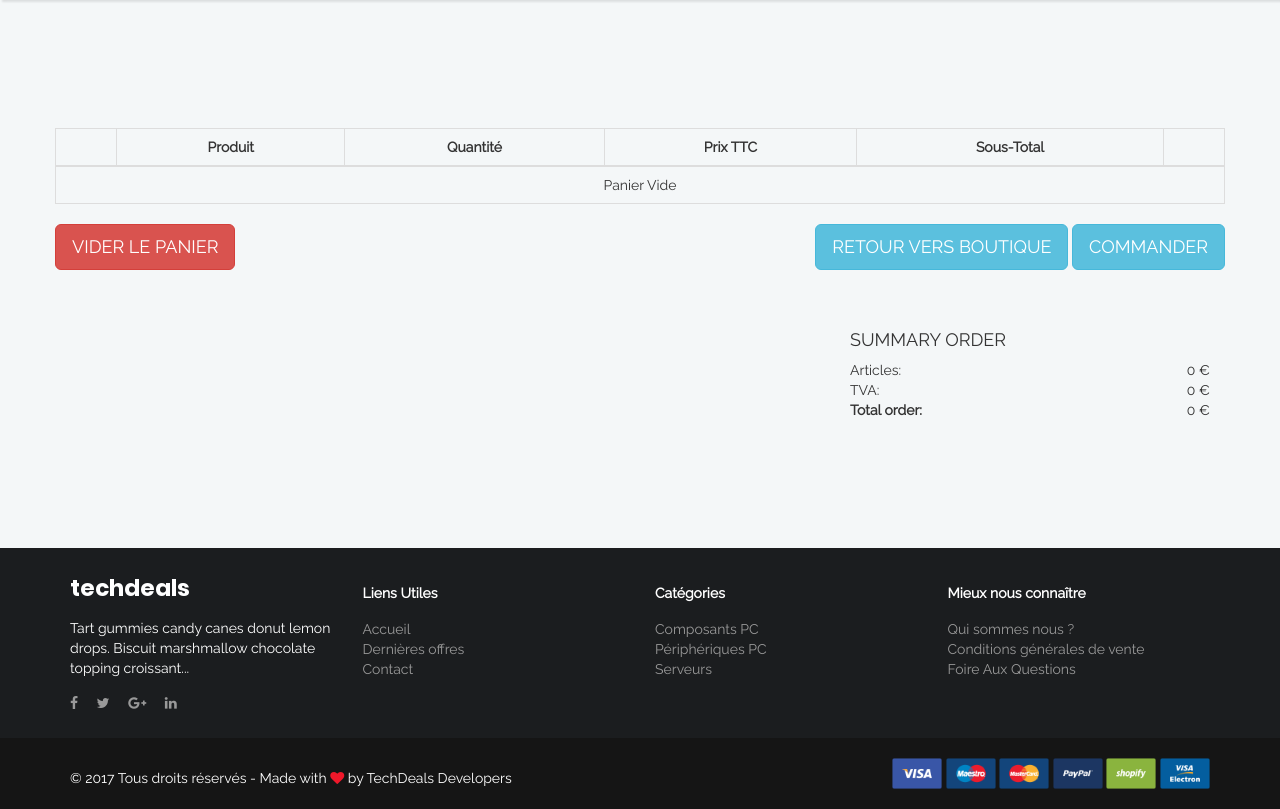
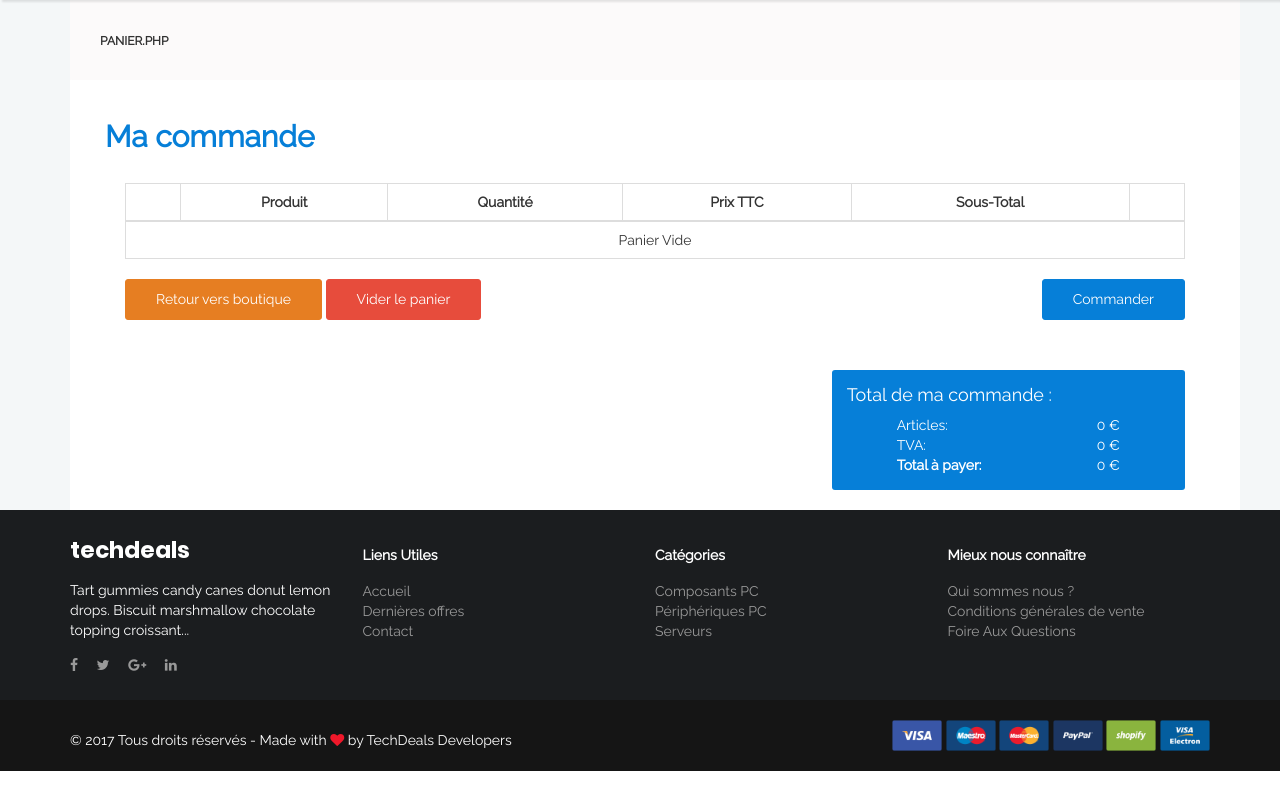
Before and after one commit to maxencecolmant/E-commerce-website, a PHP site: page /panier.php in a window 1280 px wide. Shown: the part 63-872 px from the top of the page. After the commit the page ends 834 px from the top, so only its background shows below. Run offline with PHP 8.4, Linux system fonts and the light colour scheme; data comes from the database, SQL or seed files in the repository; some libraries are stand-ins or nearby versions; some web fonts are replaced.

Commit message:
add css for panier

```diff
--- a/assets/custom/main.css
+++ b/assets/custom/main.css
@@ -1198,6 +1198,76 @@
 			font-weight: 600;
 		}
 
+		/***Cart Page***/
+
+		.cart-page .container {
+			background: #fff;
+		}
+
+		.cart-page .row {
+			padding: 0 50px;
+		}
+
+		.cart-page .content h2 {
+			margin-top: 0;
+			margin-bottom: 30px;
+			font-weight: 600;
+			color: #067fd8;
+			padding: 0 15px;
+		}
+
+		.cart-page .total-cart {
+			background: #067fd8;
+			color: #fff;
+			border-radius: 3px;
+		}
+
+		.cart-page section {
+			margin: 15px 0;
+		}
+
+		.cart-page .drop-cart {
+			background: #e74c3c;
+			border-color: #e74c3c;
+			font-size: 14px;
+			border-radius: 3px;
+			padding: 10px 30px;
+		}
+
+		.cart-page .drop-cart:hover,
+		.cart-page .drop-cart:focus {
+			background: #db4737;
+			border-color: #db4737;
+		}
+
+		.cart-page .valid-order {
+			background: #067fd8;
+			border-color: #067fd8;
+			font-size: 14px;
+			border-radius: 3px;
+			padding: 10px 30px;
+		}
+
+		.cart-page .valid-order:hover,
+		.cart-page .valid-order:focus {
+			background: #119cd6;
+			border-color: #119cd6;
+		}
+
+		.cart-page .return {
+			background: #e67e22;
+			border-color: #e67e22;
+			font-size: 14px;
+			border-radius: 3px;
+			padding: 10px 30px;
+		}
+
+		.cart-page .return:hover,
+		.cart-page .return:focus {
+			background: #e67818;
+			border-color: #e67818;
+		}
+
 		/*
 ------------------------
 	About US
--- a/panier.php
+++ b/panier.php
@@ -4,70 +4,73 @@
 
 <?php
 require_once 'includes/Cart.php';
-$cart = new techdeals\Cart( $_POST );
+$cart = new techdeals\Cart($_POST);
 
-if( !empty( $_POST ) ) {
-	$validator->setData( $_POST );
+if (!empty($_POST)) {
+    $validator->setData($_POST);
 
-	if( !$validator->isEmpty( 'action' ) ) {
-		$id = isset( $_POST['id'] ) ? htmlspecialchars( $_POST['id'] ) : null;
-		$q = isset( $_POST['q'] ) ? htmlspecialchars( $_POST['q'] ) : null;
-		switch( htmlspecialchars( $_POST['action'] ) ) {
+    if (!$validator->isEmpty('action')) {
+        $id = isset($_POST['id']) ? htmlspecialchars($_POST['id']) : null;
+        $q = isset($_POST['q']) ? htmlspecialchars($_POST['q']) : null;
+        switch (htmlspecialchars($_POST['action'])) {
             case 'add':
-				if( !$validator->isEmpty( 'id' ) && !$validator->isEmpty( 'q' ) ) {
-					$cart->addProductToCart( $id, $q );
-					header( 'Location: /panier.php' );
-
+                if (!$validator->isEmpty('id') && !$validator->isEmpty('q')) {
+                    $cart->addProductToCart($id, $q);
+                    header('Location: /panier.php');
                 } else {
-					$session->setFlash( 'default', 'danger', 'Une erreur est survenue !' );
+                    $session->setFlash('default', 'danger', 'Une erreur est survenue !');
                 }
                 break;
             case 'remove':
-				if( !$validator->isEmpty( 'id' ) ) {
-					$cart->removeProductToCart( $id );
-					header( 'Location: /panier.php' );
+                if (!$validator->isEmpty('id')) {
+                    $cart->removeProductToCart($id);
+                    header('Location: /panier.php');
                 } else {
-					$session->setFlash( 'default', 'danger', 'Une erreur est survenue !' );
+                    $session->setFlash('default', 'danger', 'Une erreur est survenue !');
                 }
                 break;
             case 'refresh':
-				if( !$validator->isEmpty( 'id' ) && !$validator->isEmpty( 'q' ) ) {
-					$cart->updateProductQuantity( $id, $q );
-					header( 'Location: /panier.php' );
+                if (!$validator->isEmpty('id') && !$validator->isEmpty('q')) {
+                    $cart->updateProductQuantity($id, $q);
+                    header('Location: /panier.php');
                 } else {
-					$session->setFlash( 'default', 'danger', 'Une erreur est survenue !' );
+                    $session->setFlash('default', 'danger', 'Une erreur est survenue !');
                 }
                 break;
             case 'drop':
                 $cart->removeCart();
-				header( 'Location: /panier.php' );
+                header('Location: /panier.php');
                 break;
             default:
                 break;
         }
     }
 }
-
-?>
-<main class="container" style="margin-top: 10%;margin-bottom: 10%;">
-	<?php
 $cart_product = null;
-	if( $cart->createCart() ) {
-		$cartP = $session->read( 'cart' );
-		foreach( $cartP as $id => $item ) {
-			if( is_array( $item ) ) {
+    if ($cart->createCart()) {
+        $cartP = $session->read('cart');
+        foreach ($cartP as $id => $item) {
+            if (is_array($item)) {
                 $cart_product .= $item['id_product'] . ', ';
             }
         }
-		if( $cart_product != null ) {
-			$cart_product = substr( $cart_product, 0, -2 );
-			$curr_cart = $bdd->query( 'SELECT id_product, name_product, price_product, img_product FROM products WHERE id_product IN (' . $cart_product . ')' )->fetchAll( \PDO::FETCH_ASSOC );
+        if ($cart_product != null) {
+            $cart_product = substr($cart_product, 0, -2);
+            $curr_cart = $bdd->query('SELECT id_product, name_product, price_product, img_product FROM products WHERE id_product IN (' . $cart_product . ')')->fetchAll(\PDO::FETCH_ASSOC);
         }
     }
 ?>
     <script>
         var cartInfo = [];
     </script>
+    <main id=main class="container main">
+        <section id="cart-page" class="cart-page">
+            <div class="container">
+                <div class="breadcrumb-title">
+                    <?php $util::get_breadcrumb(); ?>
+                </div>
+                <div class="content">
+                    <h2>Ma commande</h2>
                     <div class="row">
                         <fieldset>
                             <div class="table-responsive">
@@ -83,48 +86,45 @@ if( !empty( $_POST ) ) {
                                         </tr>
                                     </thead>
                                     <tbody>
-					<?php if( $cart_product != null ) : ?>
+                                        <?php if ($cart_product != null) : ?>
                                         <?php $i = 0; ?>
-						<?php foreach( $curr_cart as $curr_product ): ?>
+                                        <?php foreach ($curr_cart as $curr_product): ?>
                                         <tr>
                                             <form method="post" action="panier.php">
                                                 <td class="align-middle text-center">
-                                        <a href=""> <img
-                                                    class="img-responsive center-block extra-small-img"
-                                                    alt="product"
-                                                    src="<?php echo $curr_product['img_product']; ?>">
-                                        </a></td>
+                                                    <a href="">
+                                                        <img class="img-responsive center-block extra-small-img" alt="product" src="<?php echo $curr_product['img_product']; ?>">
+                                                    </a>
+                                                </td>
                                                 <td class="align-middle text-center">
                                                     <?php echo $curr_product['name_product']; ?>
                                                 </td>
                                                 <td class="align-middle text-center">
-                                        <input type="number" class="form-control stepper-input"
-                                               id="q_<?php echo $i;
-										       $i++; ?>"
-                                               name="q"
-                                               value="<?php echo $_SESSION['cart'][$curr_product['id_product']]['quantity_product_ordered']; ?>"
+                                                    <input type="number" class="form-control stepper-input" id="q_<?php echo $i;
+                                               $i++; ?>" name="q" value="<?php echo $_SESSION['cart'][$curr_product['id_product']]['quantity_product_ordered']; ?>"
                                                         step="1">
                                                 </td>
                                                 <td class="align-middle text-center">
                                                     <?php echo $curr_product['price_product'] ?> €
                                                 </td>
                                                 <td class="align-middle text-center">
-										<?php echo floatval( $curr_product['price_product'] ) * $_SESSION['cart'][$curr_product['id_product']]['quantity_product_ordered']; ?>
-                                        €
+                                                    <?php echo floatval($curr_product['price_product']) * $_SESSION['cart'][$curr_product['id_product']]['quantity_product_ordered']; ?> €
                                                 </td>
                                                 <td class="align-middle text-center">
-                                        <input type="hidden" name="id"
-                                               value="<?php echo $curr_product['id_product']; ?>">
+                                                    <input type="hidden" name="id" value="<?php echo $curr_product['id_product']; ?>">
                                                     <input type="hidden" name="action" value="refresh">
-                                        <button type="submit" class="btn btn-info text-center no-margin" href="#"><i
-                                                    class="fa fa-refresh"></i></button>
-                                        <button id="<?php echo $curr_product['id_product']; ?>"
-                                                class="btn btn-danger text-center no-margin remove-product"><i
-                                                    class="fa fa-trash"></i></button>
+                                                    <button type="submit" class="btn btn-info text-center no-margin" href="#">
+                                                        <i class="fa fa-refresh"></i>
+                                                    </button>
+                                                    <button id="<?php echo $curr_product['id_product']; ?>" class="btn btn-danger text-center no-margin remove-product">
+                                                        <i class="fa fa-trash"></i>
+                                                    </button>
                                                 </td>
                                             </form>
                                             <script>
-                                    cartInfo.push(<?php echo json_encode( $session->doubleRead( 'cart', $curr_product['id_product'] ) );?>);
+                                                cartInfo.push(
+                                                    <?php echo json_encode($session->doubleRead('cart', $curr_product['id_product']));?>
+                                                );
                                             </script>
                                         </tr>
                                         <?php endforeach; ?>
@@ -139,37 +139,45 @@ if( !empty( $_POST ) ) {
                         </fieldset>
                         <fieldset class="buttons">
                             <div class="pull-left">
-                <button id="drop-cart" class="btn btn-danger btn-lg lg-2x text-uppercase">Vider le
-                    Panier
+                                <a class="return btn btn-info btn-lg lg-2x " href="/view.php">Retour vers boutique</a>
+                                <button id="drop-cart" class="drop-cart btn btn-danger btn-lg lg-2x ">Vider le panier
                                 </button>
                             </div>
                             <div class="pull-right">
-                <a class="btn btn-info btn-lg lg-2x text-uppercase" href="/view.php">Retour vers Boutique</a>
-                <a id="valid-order" class="btn btn-info btn-lg lg-2x text-uppercase" href="payment.php">Commander</a>
+
+                                <a id="valid-order" class="valid-order btn btn-info btn-lg lg-2x " href="payment.php">Commander</a>
                             </div>
                         </fieldset>
                     </div>
                     <div class="row" style="margin-top: 50px;">
-        <div class="col-sm-4 col-sm-offset-8">
+                        <div class="total-cart col-sm-4 col-sm-offset-8">
                             <section class="wrap wrap-border internal-padding spacer-bottom-15">
-                <h4 class="text-uppercase no-margin">Summary order</h4>
+                                <h4 class=" no-margin">Total de ma commande :</h4>
                                 <div class="spacer-top-5">
                                     <div class="row spacer-bottom-5">
                                         <div class="col-xs-6">Articles:</div>
-                        <div class="col-xs-6 text-right"><?php echo $cart->cartHT(); ?> €</div>
+                                        <div class="col-xs-6 text-right">
+                                            <?php echo $cart->cartHT(); ?> €</div>
                                     </div>
                                     <div class="row spacer-bottom-5">
                                         <div class="col-xs-6">TVA:</div>
-                        <div class="col-xs-6 text-right"><?php echo $cart->cartTVA(); ?> €</div>
+                                        <div class="col-xs-6 text-right">
+                                            <?php echo $cart->cartTVA(); ?> €</div>
                                     </div>
                                     <div class="row"></div>
                                     <div class="row spacer-bottom-5">
-                        <div class="col-xs-6 "><strong>Total order:</strong></div>
-                        <div class="col-xs-6 text-right"><?php echo $cart->totalCart(); ?> €</div>
+                                        <div class="col-xs-6 ">
+                                            <strong>Total à payer:</strong>
+                                        </div>
+                                        <div class="col-xs-6 text-right">
+                                            <?php echo $cart->totalCart(); ?> €</div>
                                     </div>
                                 </div>
                             </section>
                         </div>
                     </div>
+                </div>
+            </div>
+        </section>
     </main>
     <?php include 'includes/footer.php' ?>
```
Lines whose indentation alone changed are shown as unchanged.
